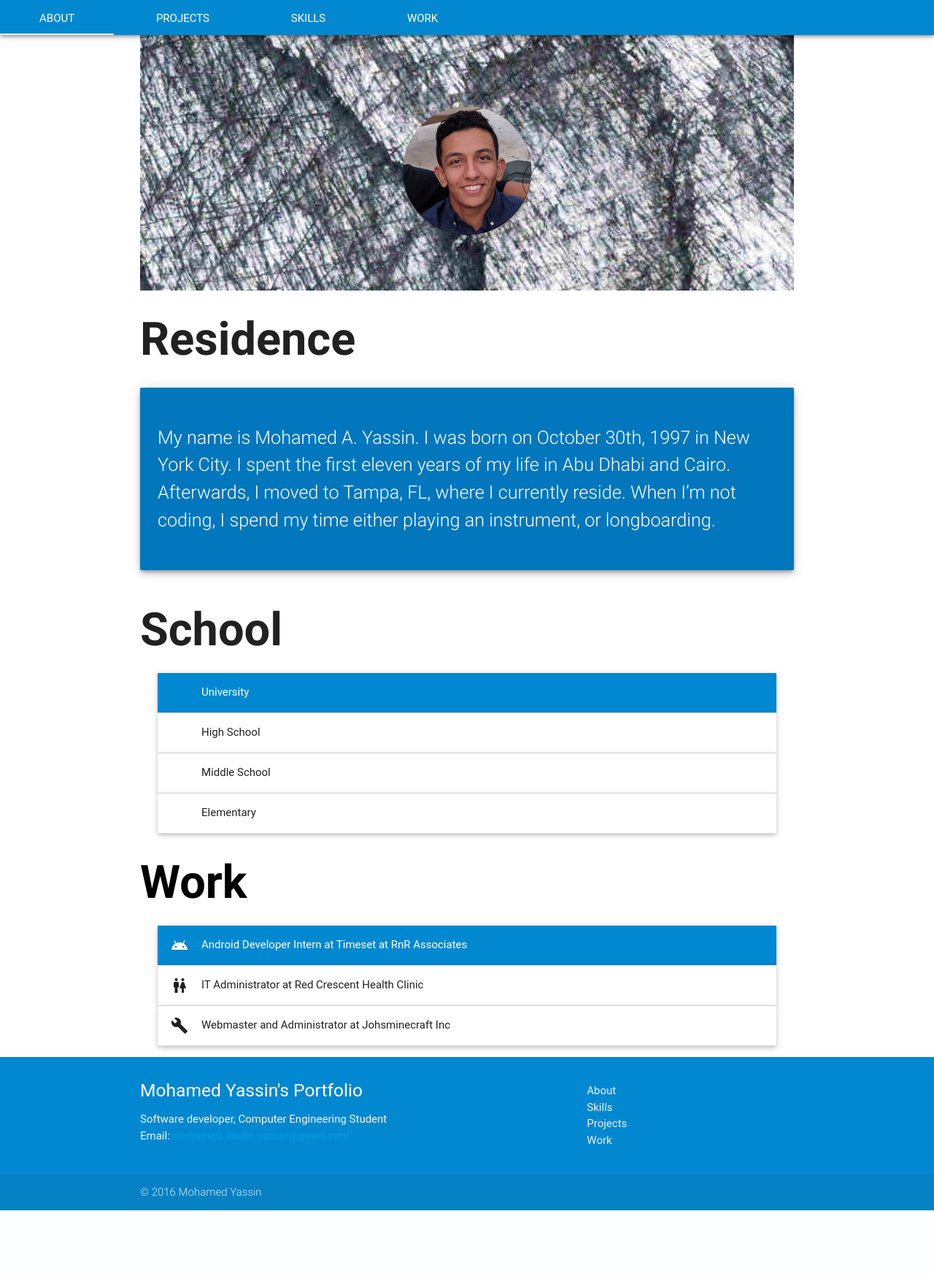
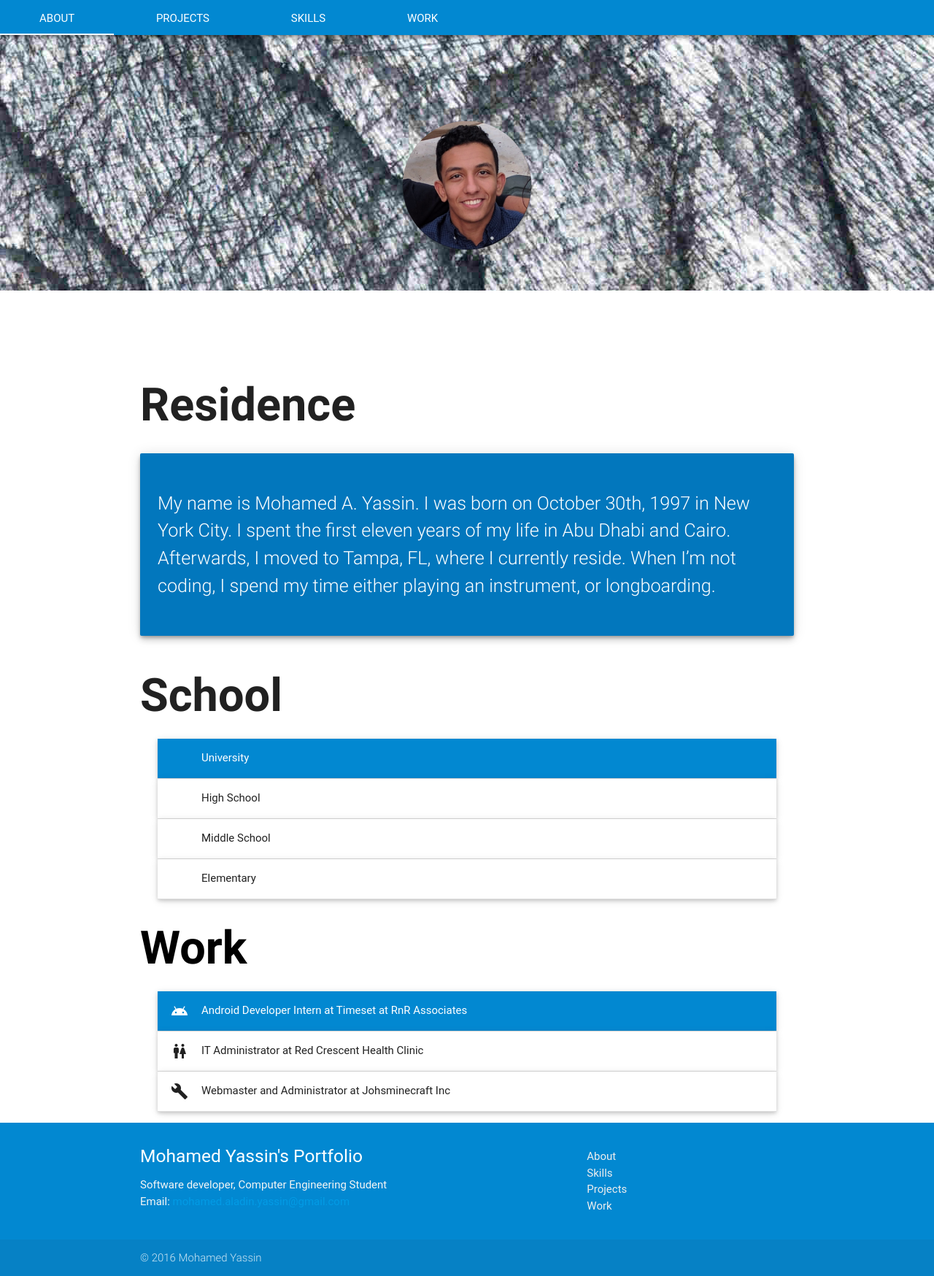
Before and after one commit to Projoh/projoh.github.io, a PHP site: page /index-expanded.html in a window 1280 px wide. Shown: the whole page at 73% size. Before the commit the page ends 1658 px from the top, so only its background shows below. Run offline with PHP 8.4, Linux system fonts and the light colour scheme; grey boxes labelled with a size stand in for pictures from a placeholder-image service; some libraries are stand-ins or nearby versions; some web fonts are replaced.

Commit message:
Changed bordes

```diff
--- a/index-expanded.html
+++ b/index-expanded.html
@@ -44,15 +44,16 @@
             </li>
          </ul>
          <!-- CONTAINER FOR ALL SECTION -->
-
+         <div class="parallax-container" id="aboutsection">
+           <div class="parallax"><img src="images/bg.jpg"></div>
+           </div>
          <div class="container" name="container">
             <!-- ABOUT SECTION -->
 
             <div id="aboutsection" style="display: none;">
-              <div class="parallax-container">
-                <div class="parallax"><img src="images/bg.jpg"></div>
-                <br><br><br><br><center><div class="red-text"> <img src="images/profile.png"></div></center>
-              </div>
+
+                <br><br><br><br><center><div class="profile"> <br><br><br><br><br><br><br><img src="images/profile.png"></div></center>
+
                <h1>Residence</h1>
                <div class="row ">
                   <div class="col ">
--- a/stylecheet.css
+++ b/stylecheet.css
@@ -113,3 +113,10 @@ h1 {
 .parallax-container {
           height: 350px;
 }
+.profile {
+  width: 100%;
+height: 100%;
+position: absolute;
+top: 0;
+left: 0;
+}
```
Also changed, not shown: index.html (+1 -1 lines).
